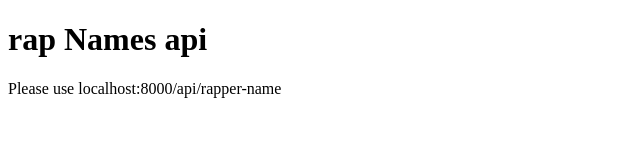
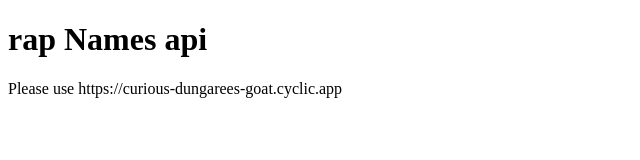
Before and after one commit to rs8799/rap-names-api, a website: page index.html in a window 1280 px wide. Shown: the full height of the page, 0-640 px from the left. Drawn offline with Linux system fonts and the light colour scheme.

Commit message:
update html

```diff
--- a/index.html
+++ b/index.html
@@ -8,6 +8,6 @@
 </head>
 <body>
   <h1> rap Names api</h1>
-  <p>Please use localhost:8000/api/rapper-name</p>
+  <p>Please use https://curious-dungarees-goat.cyclic.app</p>
 </body>
 </html>
```
